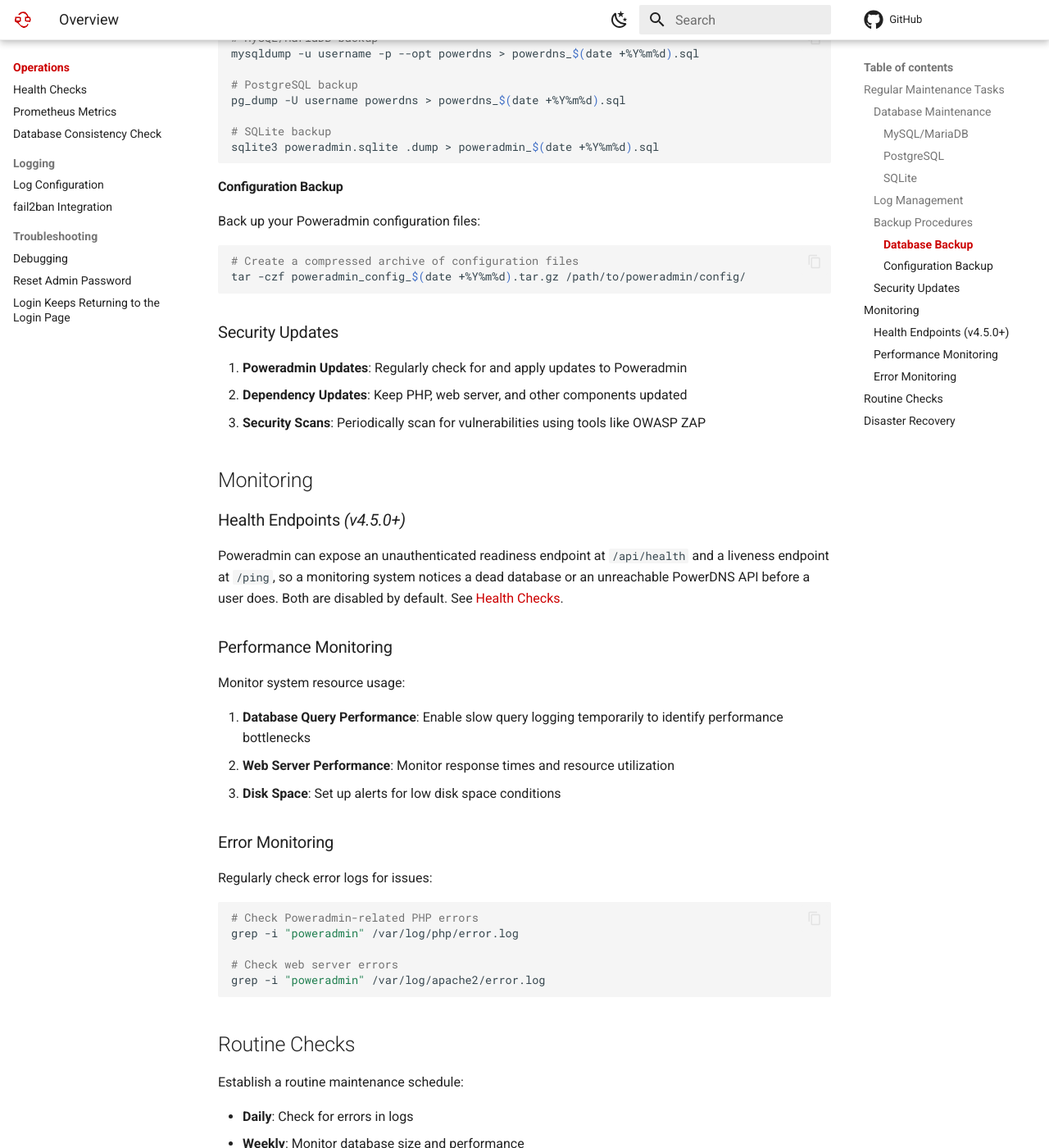
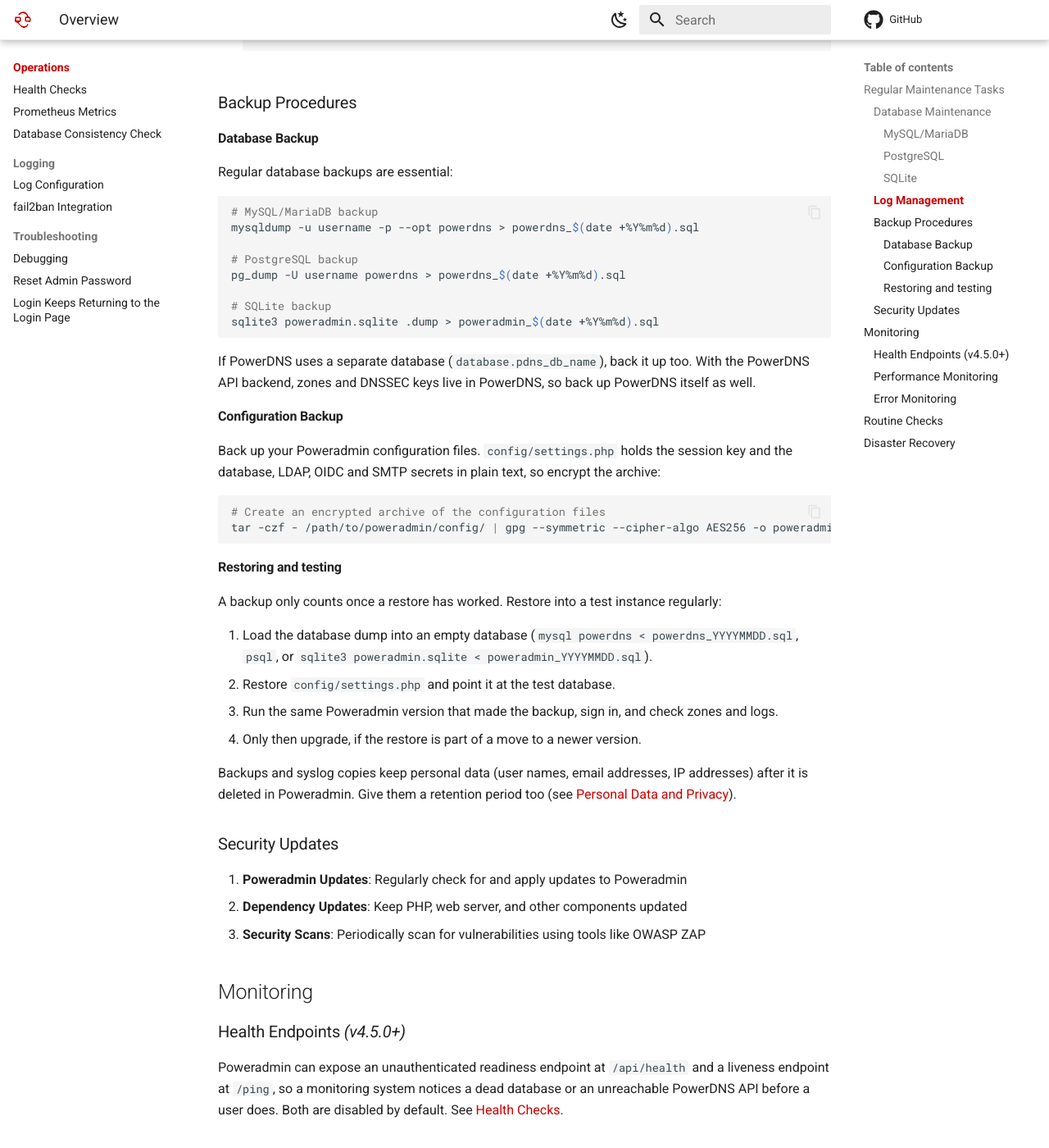
Before and after one commit to poweradmin/poweradmin-docs, an MkDocs documentation site: the page built from docs/maintenance/index.md, in a window 1280 px wide and 1400 px high, scrolled down 1964 px. Shown: the whole window at 82% size. Built offline with MkDocs 1.6.1 and Material for MkDocs 9.7.7, drawn with Linux system fonts in a browser that asks for light colours; nearby versions of some CDN libraries; library files that are not in the unit come from our copies; comment, search, counter and statistics services are not loaded; some of the changed text lies outside the part shown.

Commit message:
docs(maintenance): keep logs a year, copy them off the database, and test restores

````diff
--- a/docs/maintenance/index.md
+++ b/docs/maintenance/index.md
@@ -51,21 +51,30 @@
 
 To prevent logs from consuming excessive disk space:
 
-1. **Database Logs**: Implement a log rotation strategy for Poweradmin's database logs:
+1. **Database Logs**: Implement a log rotation strategy for Poweradmin's database logs. Check
+    your legal retention period first: the Swiss data protection ordinance (DSV Art. 4) asks for at
+    least one year of logs of automated processing, and audit frameworks such as PCI DSS 10.5 also
+    ask for one year. The example keeps 365 days:
 
     ```sql
-    -- Example log cleanup (retain only the last 90 days), MySQL/MariaDB syntax
-    DELETE FROM log_users WHERE created_at < DATE_SUB(NOW(), INTERVAL 90 DAY);
-    DELETE FROM log_zones WHERE created_at < DATE_SUB(NOW(), INTERVAL 90 DAY);
-    DELETE FROM log_groups WHERE created_at < DATE_SUB(NOW(), INTERVAL 90 DAY);
-    DELETE FROM log_changesets WHERE created_at < DATE_SUB(NOW(), INTERVAL 90 DAY);
-    DELETE FROM log_record_changes WHERE created_at < DATE_SUB(NOW(), INTERVAL 90 DAY);
-    DELETE FROM log_api WHERE created_at < DATE_SUB(NOW(), INTERVAL 90 DAY);
+    -- Example log cleanup (retain the last 365 days), MySQL/MariaDB syntax
+    DELETE FROM log_users WHERE created_at < DATE_SUB(NOW(), INTERVAL 365 DAY);
+    DELETE FROM log_zones WHERE created_at < DATE_SUB(NOW(), INTERVAL 365 DAY);
+    DELETE FROM log_groups WHERE created_at < DATE_SUB(NOW(), INTERVAL 365 DAY);
+    DELETE FROM log_changesets WHERE created_at < DATE_SUB(NOW(), INTERVAL 365 DAY);
+    DELETE FROM log_record_changes WHERE created_at < DATE_SUB(NOW(), INTERVAL 365 DAY);
+    DELETE FROM log_api WHERE created_at < DATE_SUB(NOW(), INTERVAL 365 DAY);
     ```
 
-    On PostgreSQL use `created_at < NOW() - INTERVAL '90 days'`; on SQLite use `created_at < datetime('now', '-90 days')`. Rows in `log_api` can also be pruned automatically with `logging.api_log_retention_days` (added in 4.5.0).
+    On PostgreSQL use `created_at < NOW() - INTERVAL '365 days'`; on SQLite use `created_at < datetime('now', '-365 days')`. Rows in `log_api` can also be pruned automatically with `logging.api_log_retention_days` (added in 4.5.0).
 
-2. **System Logs**: Configure log rotation for your web server and PHP logs:
+2. **A copy outside the database**: the log tables live in the same database that Poweradmin
+    writes to, so anyone with its credentials can change or delete them. Enable syslog
+    (`logging.syslog_enabled`) and forward it to a central or append-only collector (rsyslog,
+    journald remote, a SIEM) so the audit trail survives. `log_changesets` and `log_record_changes`
+    are not sent to syslog; back them up with the database.
+
+3. **System Logs**: Configure log rotation for your web server and PHP logs:
 
     ```
     # Example logrotate configuration (/etc/logrotate.d/poweradmin)
@@ -97,14 +106,30 @@
 sqlite3 poweradmin.sqlite .dump > poweradmin_$(date +%Y%m%d).sql
 ```
 
+If PowerDNS uses a separate database (`database.pdns_db_name`), back it up too. With the PowerDNS
+API backend, zones and DNSSEC keys live in PowerDNS, so back up PowerDNS itself as well.
+
 #### Configuration Backup
 
-Back up your Poweradmin configuration files:
+Back up your Poweradmin configuration files. `config/settings.php` holds the session key and the
+database, LDAP, OIDC and SMTP secrets in plain text, so encrypt the archive:
 
 ```bash
-# Create a compressed archive of configuration files
-tar -czf poweradmin_config_$(date +%Y%m%d).tar.gz /path/to/poweradmin/config/
+# Create an encrypted archive of the configuration files
+tar -czf - /path/to/poweradmin/config/ | gpg --symmetric --cipher-algo AES256 -o poweradmin_config_$(date +%Y%m%d).tar.gz.gpg
 ```
+
+#### Restoring and testing
+
+A backup only counts once a restore has worked. Restore into a test instance regularly:
+
+1. Load the database dump into an empty database (`mysql powerdns < powerdns_YYYYMMDD.sql`, `psql`, or `sqlite3 poweradmin.sqlite < poweradmin_YYYYMMDD.sql`).
+2. Restore `config/settings.php` and point it at the test database.
+3. Run the same Poweradmin version that made the backup, sign in, and check zones and logs.
+4. Only then upgrade, if the restore is part of a move to a newer version.
+
+Backups and syslog copies keep personal data (user names, email addresses, IP addresses) after it
+is deleted in Poweradmin. Give them a retention period too (see [Personal Data and Privacy](../configuration/privacy.md)).
 
 ### Security Updates
 
````
